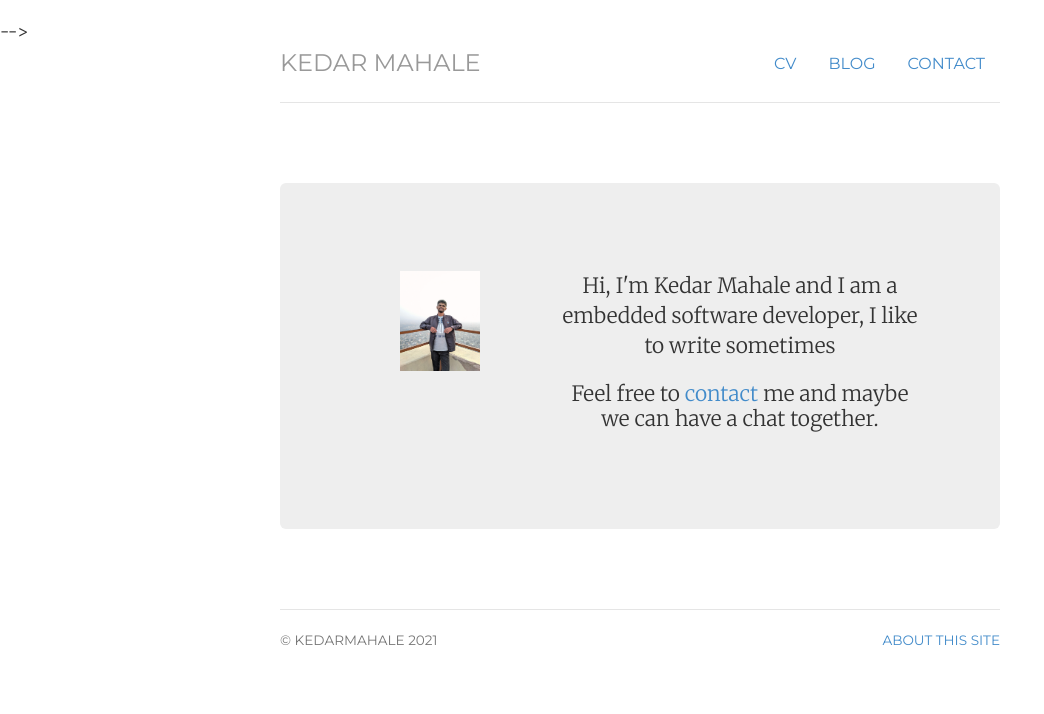
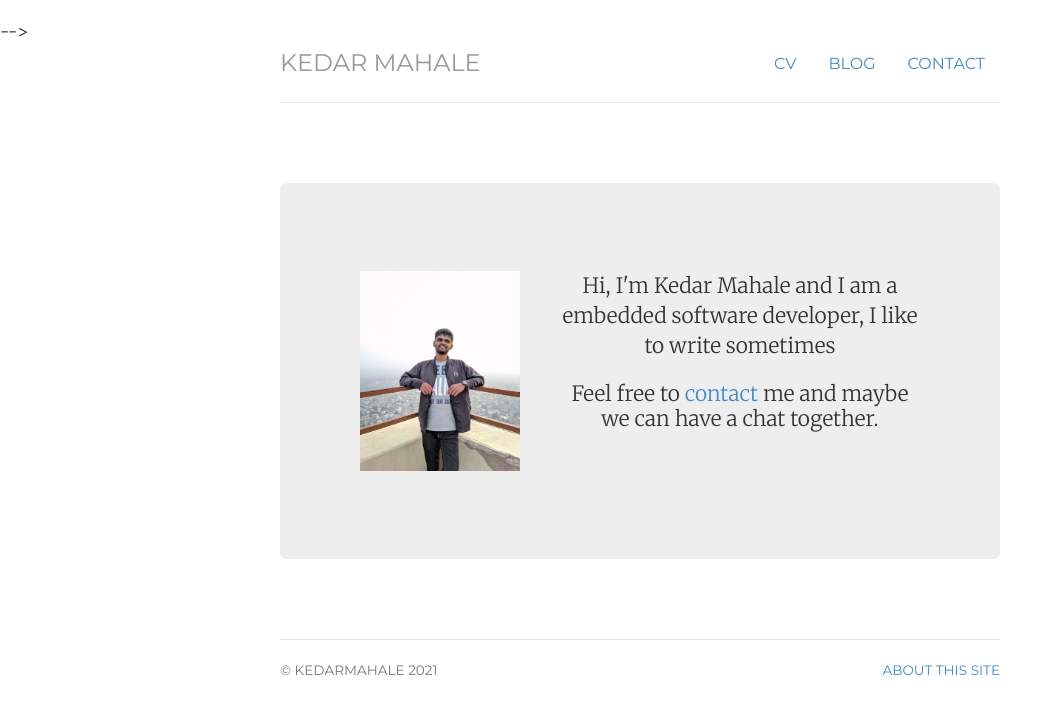
Before and after one commit to kedarmahale/kedarmahale.github.io, a Jekyll site: the page built from index.html, in a window 1280 px wide. Shown: the top 714 px of the page, without its empty margins (0-1044 px from the left). Built offline with Jekyll 4.4.1, drawn with Linux system fonts in a browser that asks for light colours.

Commit message:
Update index.html

```diff
--- a/index.html
+++ b/index.html
@@ -9,7 +9,7 @@
 <div class="jumbotron">
 <div class="row marketing">
 	<div class="col-sm-4">
-	<img alt="Kedar Mahale" src="img/IMG_20191212_162258-01.jpeg" height="100 px" width="80 px">
+	<img alt="Kedar Mahale" src="img/IMG_20191212_162258-01.jpeg" height="200 px" width="160 px">
 	</div>
 	<div itemscope itemtype="http://data-vocabulary.org/Person" class="col-sm-8">
 	<p class="lead">Hi, I'm <span itemprop="name">Kedar Mahale</span> and I am a embedded software developer, I like to write sometimes</p>
```
